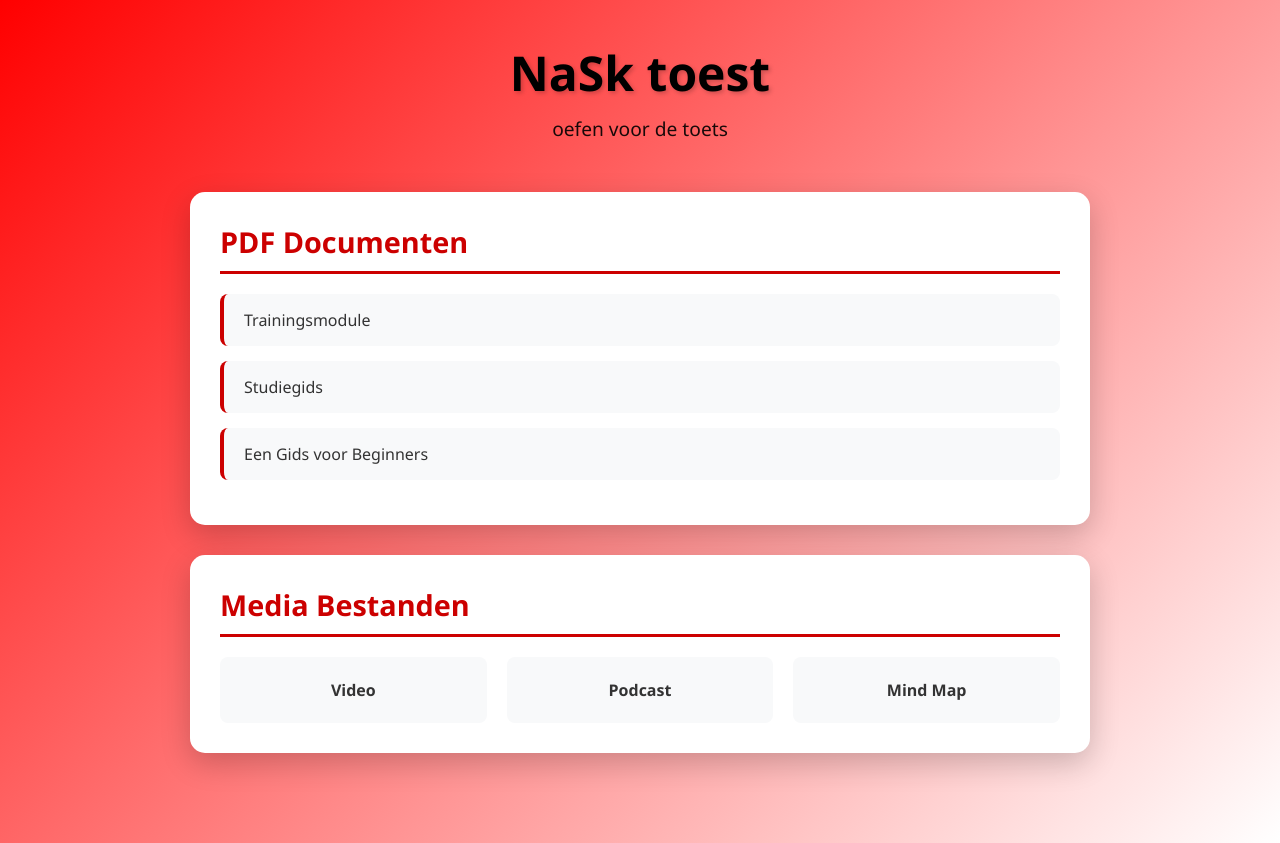
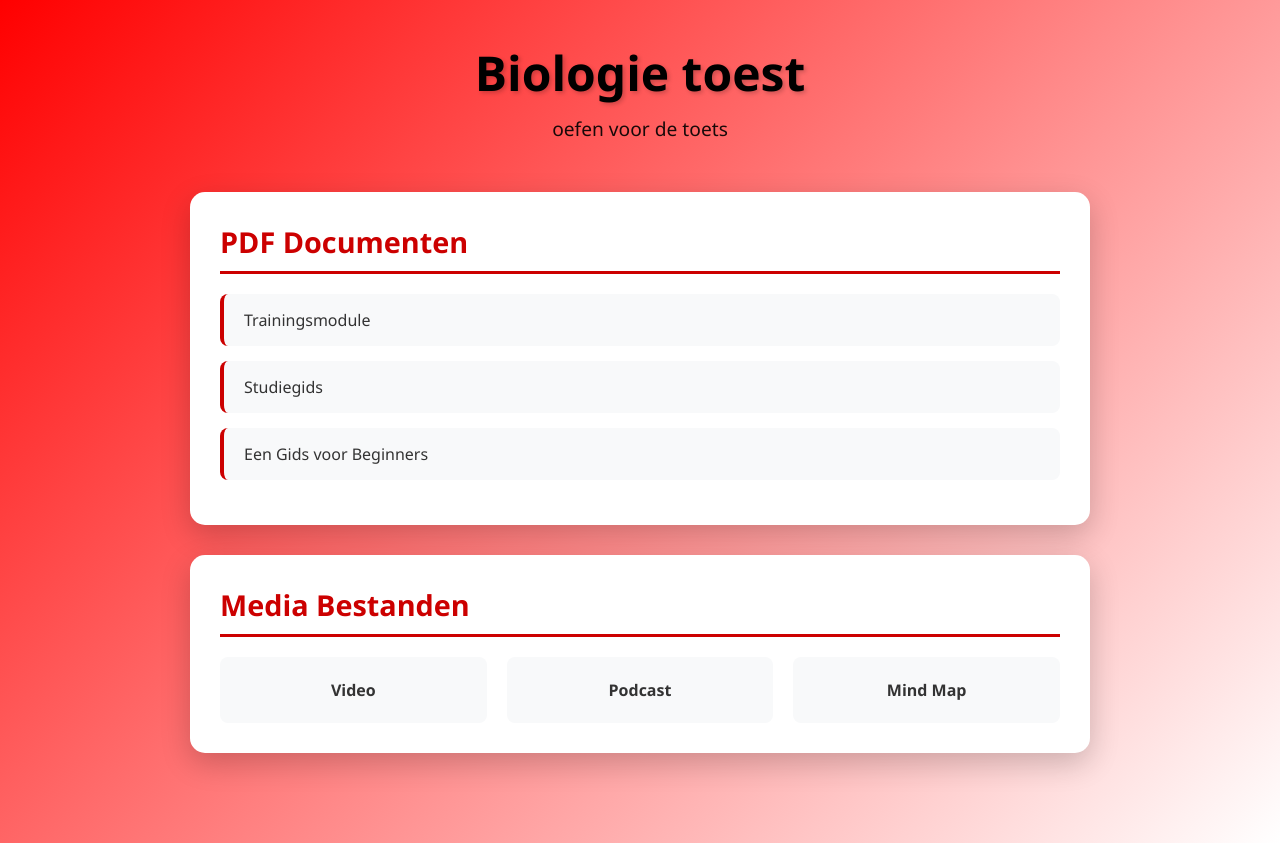
Before and after one commit to websites693/Biologie-Toets, a plain HTML site: page index.html in a window 1280 px wide. Drawn offline with Linux system fonts and the light colour scheme.

Commit message:
update metadeta and titol

```diff
--- a/index.html
+++ b/index.html
@@ -3,7 +3,7 @@
 <head>
     <meta charset="UTF-8">
     <meta name="viewport" content="width=device-width, initial-scale=1.0">
-    <title>Nask toets</title>
+    <title>Biologie Toests</title>
     <style>
         * {
             margin: 0;
@@ -134,7 +134,7 @@
 <body>
     <div class="container">
         <header>
-            <h1>NaSk toest</h1>
+            <h1>Biologie toest</h1>
             <p class="subtitle">oefen voor de toets</p>
         </header>
 
```
